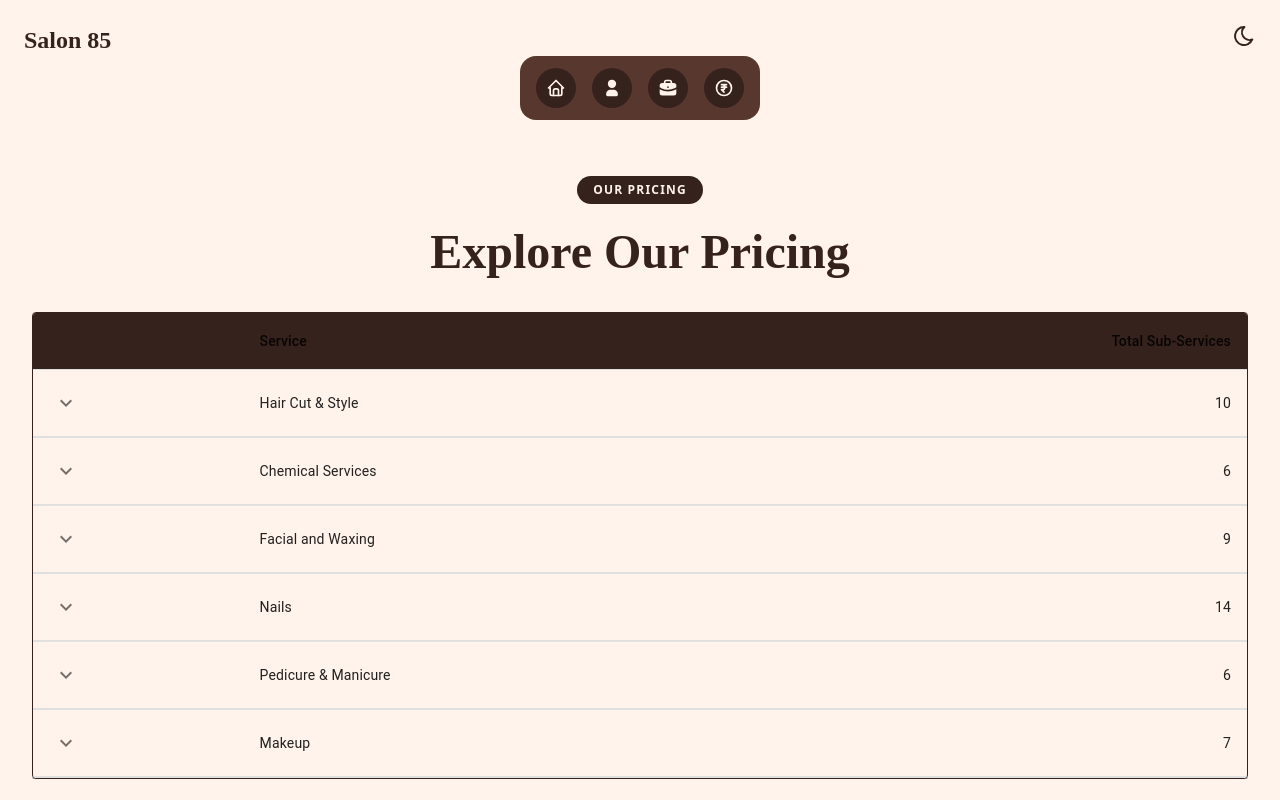
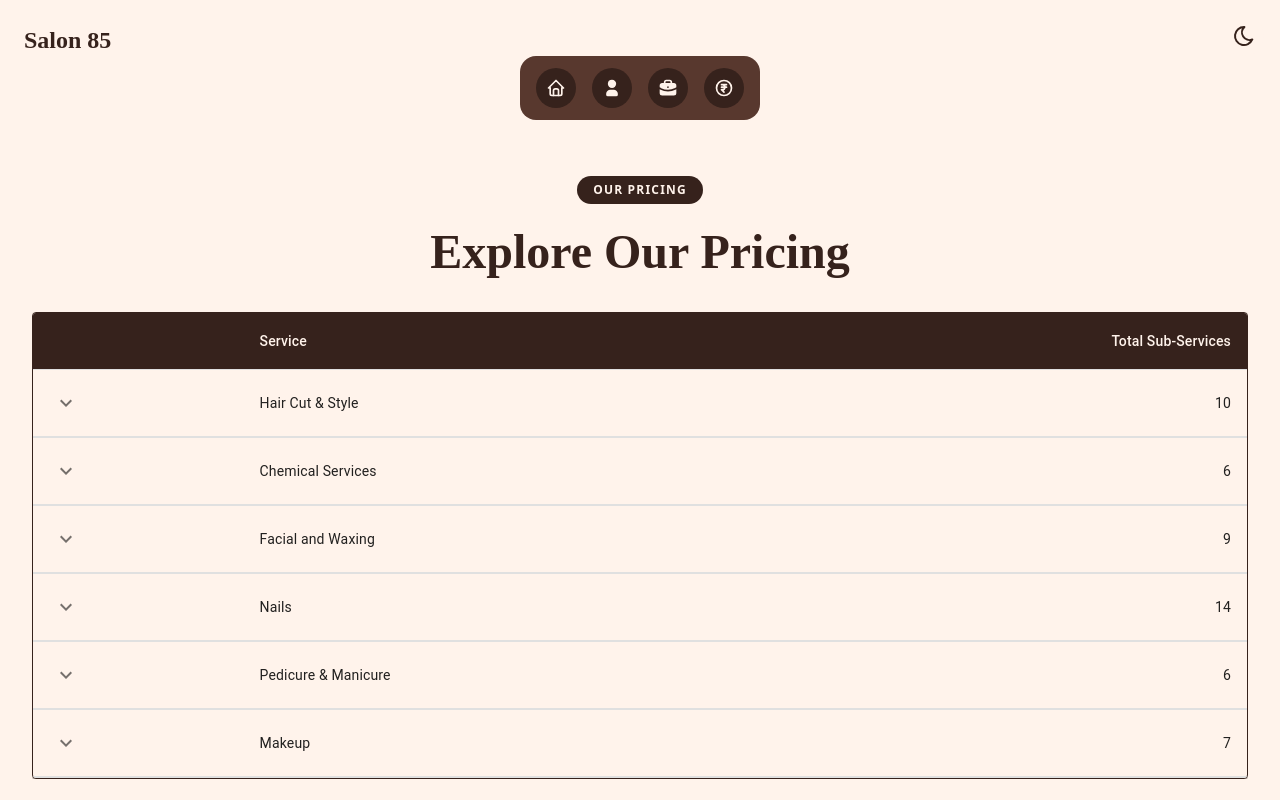
Before and after one commit to impriyanshu29/salon85, a Next.js app: page /pricing in a window 1280 px wide. Shown: the top 800 px of the page. Built offline with nearby package versions, Linux system fonts and the light colour scheme.

Commit message:
update color

```diff
--- a/src/app/pricing/page.tsx
+++ b/src/app/pricing/page.tsx
@@ -271,7 +271,7 @@ export default function Price() {
             sx={{ maxWidth: '100%', zIndex: 10, backgroundColor: 'inherit' }}
           >
             <Table aria-label="collapsible table">
-              <TableHead className='bg-iconBg dark:bg-black' >
+              <TableHead className='bg-iconBg text-background dark:text-gray-300 dark:bg-black' >
                 <TableRow>
                   <TableCell />
                   <TableCell
```
